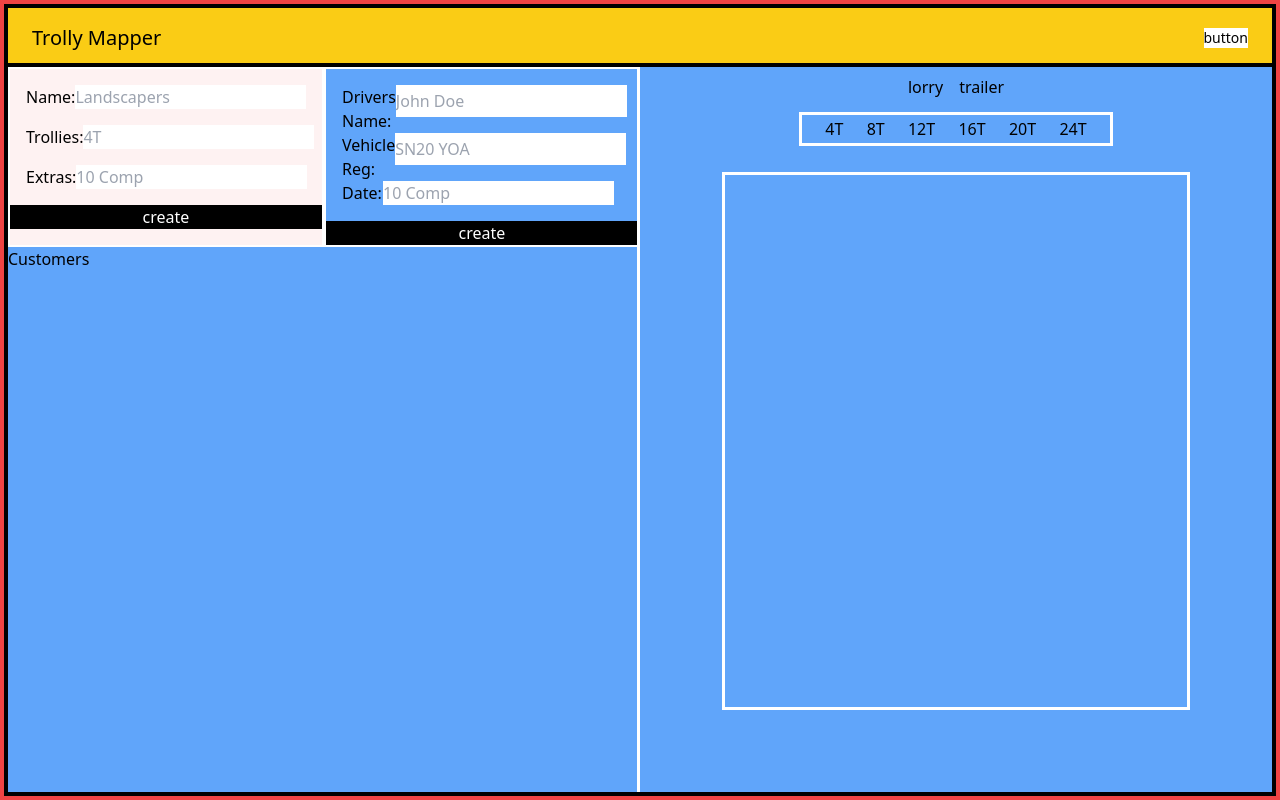
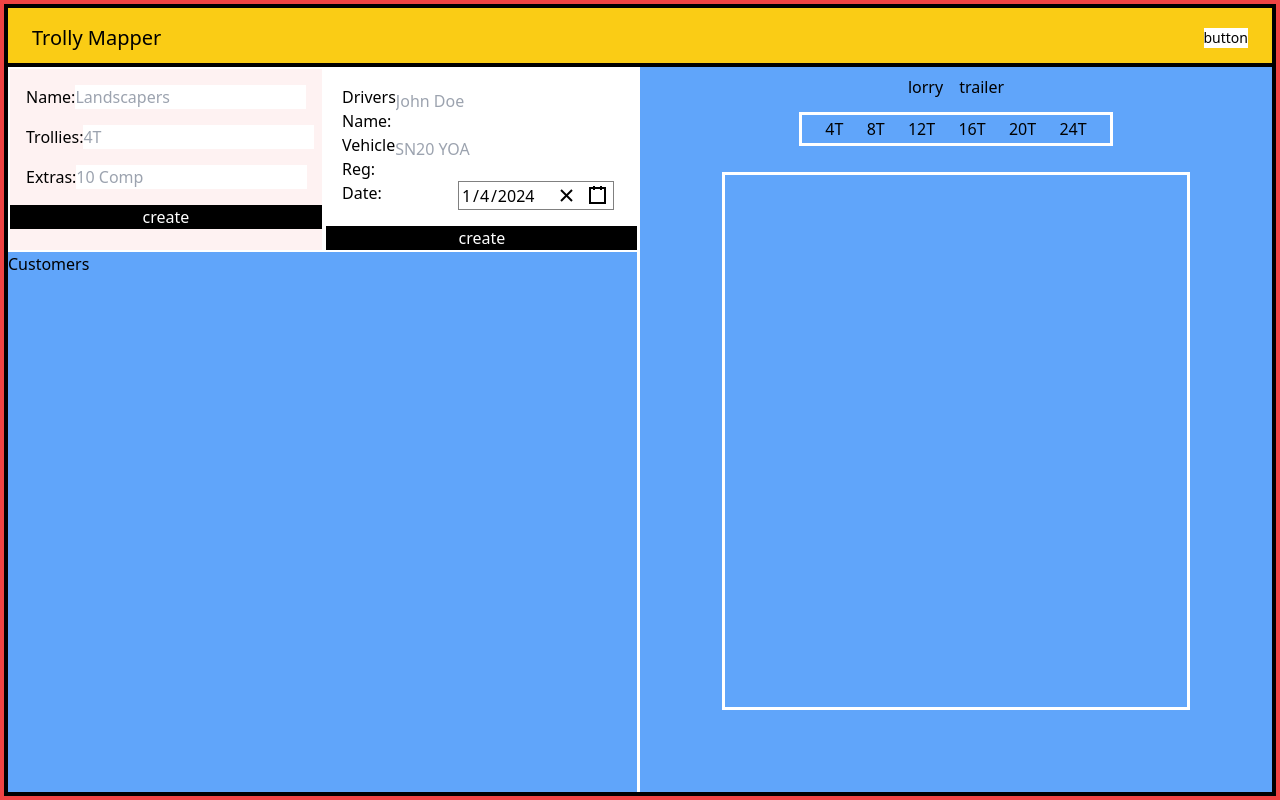
Before and after one commit to LGRV-alt/trolley-mapper, a React (Vite) app: page / in a window 1280 px wide. Built offline with nearby package versions, Linux system fonts and the light colour scheme.

Commit message:
added external component for date

```diff
--- a/package.json
+++ b/package.json
@@ -11,6 +11,7 @@
   },
   "dependencies": {
     "react": "^18.2.0",
+    "react-date-picker": "^10.6.0",
     "react-dom": "^18.2.0"
   },
   "devDependencies": {
--- a/src/components/VehicleInfo.jsx
+++ b/src/components/VehicleInfo.jsx
@@ -1,6 +1,13 @@
+import { useState } from "react";
+import DatePicker from "react-date-picker";
+import "react-date-picker/dist/DatePicker.css";
+import "react-calendar/dist/Calendar.css";
+
 function VehicleInfo() {
+  const [value, onChange] = useState(new Date());
+
   return (
-    <div className="border-2 border-white ">
+    <div className="border-2 border-white bg-white">
       <form className="flex flex-col justify mt-4 ml-4">
         <label className="flex justify-between w-full">
           Drivers Name:
@@ -20,14 +27,10 @@ function VehicleInfo() {
             placeholder="SN20 YOA"
           />
         </label>
-        <label className="flex justify-between">
+
+        <label className="flex justify-between mr-6">
           Date:
-          <input
-            className="mr-6"
-            type="text"
-            name="extras"
-            placeholder="10 Comp"
-          />
+          <DatePicker className="" onChange={onChange} value={value} />
         </label>
       </form>
       <button className=" w-full bg-black text-white mt-4">create</button>
```
Also changed, not shown: 1 other file (tests, documents, lock files or other folders).
